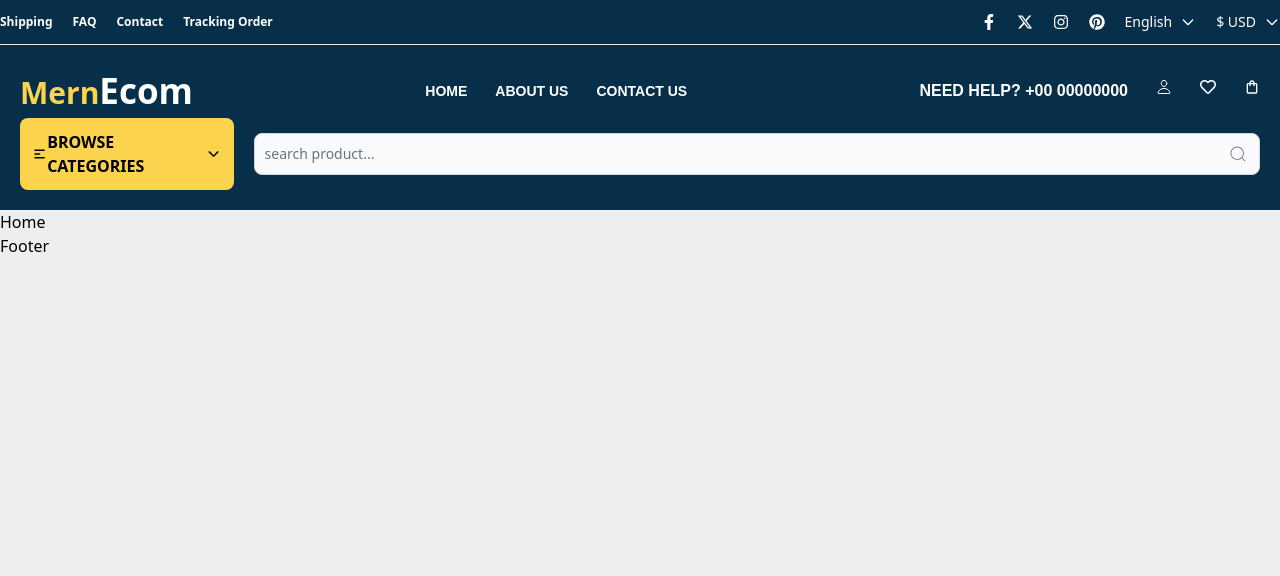
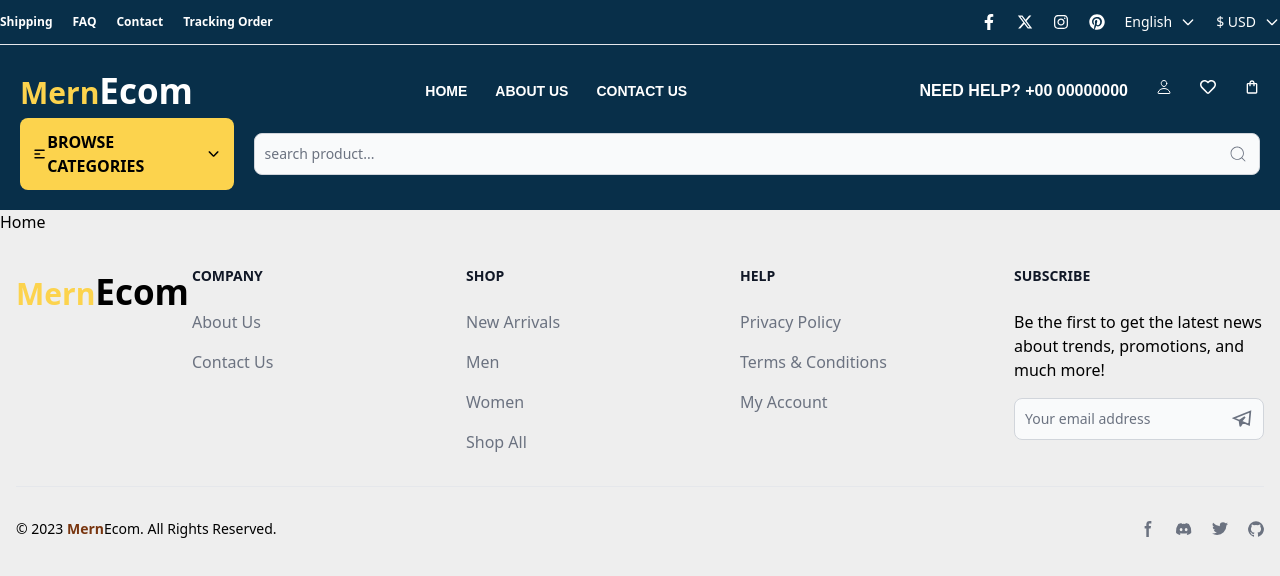
Before and after one commit to nitindahiya-dev/mern-ecommerce, a React (Vite) app in the folder client/: page / in a window 1280 px wide. Shown: the top 576 px of the page. Built offline with nearby package versions, Linux system fonts and the light colour scheme.

Commit message:
footer done

```diff
--- a/client/src/components/Footer.jsx
+++ b/client/src/components/Footer.jsx
@@ -1,6 +1,106 @@
+import { Link } from "react-router-dom";
+import { TextInput } from "flowbite-react";
+import { GrSend } from "react-icons/gr";
+
+
 
 export default function Footer() {
   return (
-    <div>Footer</div>
+
+
+    <footer>
+      <div className="mx-auto w-full max-w-[1450px] p-4 py-6 lg:py-8">
+        <div className="md:flex md:justify-between">
+          <div className="mb-6 md:mb-0">
+            <div className="logo">
+              <Link to={"/"} className="text-[35px] font-semibold"> <span className="text-amber-300 text-[30px]">Mern</span>Ecom</Link>
+            </div>
+          </div>
+          <div className="grid grid-cols-2 gap-8 sm:gap-6 sm:grid-cols-4">
+            <div>
+              <h2 className="mb-6 text-sm font-semibold text-gray-900 uppercase dark:text-white">COMPANY</h2>
+              <ul className="text-gray-500 dark:text-gray-400 font-medium">
+                <li className="mb-4">
+                  <a href="/about-us" className="hover:underline">About Us</a>
+                </li>
+                <li>
+                  <a href="https://tailwindcss.com/" className="hover:underline">Contact Us</a>
+                </li>
+              </ul>
+            </div>
+            <div>
+              <h2 className="mb-6 text-sm font-semibold text-gray-900 uppercase dark:text-white">SHOP</h2>
+              <ul className="text-gray-500 dark:text-gray-400 font-medium">
+                <li className="mb-4">
+                  <a href="/about-us" className="hover:underline">New Arrivals</a>
+                </li>
+                <li>
+                  <a href="https://tailwindcss.com/" className="hover:underline">Men</a>
+                </li>
+                <li className="mt-4 mb-4">
+                  <a href="/about-us" className="hover:underline">Women</a>
+                </li>
+                <li>
+                  <a href="https://tailwindcss.com/" className="hover:underline">Shop All</a>
+                </li>
+              </ul>
+            </div>
+            <div>
+              <h2 className="mb-6 text-sm font-semibold text-gray-900 uppercase dark:text-white">HELP</h2>
+              <ul className="text-gray-500 dark:text-gray-400 font-medium">
+                <li className="mb-4">
+                  <a href="#" className="hover:underline">Privacy Policy</a>
+                </li>
+                <li className="mb-4">
+                  <a href="#" className="hover:underline">Terms &amp; Conditions</a>
+                </li>
+                <li>
+                  <a href="#" className="hover:underline">My Account</a>
+                </li>
+              </ul>
+            </div>
+            <div className="max-w-[250px]">
+              <h2 className="mb-6 text-sm font-semibold text-gray-900 uppercase dark:text-white">SUBSCRIBE</h2>
+              <p>Be the first to get the latest news about trends, promotions, and much more!</p>
+              <form className="mt-4">
+                    <TextInput type="text" placeholder="Your email address" rightIcon={GrSend} />
+                </form>
+            </div>
+          </div>
+        </div>
+        <hr className="my-6 border-gray-200 sm:mx-auto dark:border-gray-700 lg:my-8" />
+        <div className="sm:flex sm:items-center sm:justify-between">
+          <span className="text-sm  sm:text-center">© 2023 <a href="https://flowbite.com/" className="hover:underline"><span className="text-amber-900 font-semibold">Mern</span>Ecom</a>. All Rights Reserved.
+          </span>
+          <div className="flex mt-4 sm:justify-center sm:mt-0">
+            <a href="!#" className="text-gray-500 hover:text-gray-900 dark:hover:text-white">
+              <svg className="w-4 h-4" aria-hidden="true" xmlns="http://www.w3.org/2000/svg" fill="currentColor" viewBox="0 0 8 19">
+                <path fillRule="evenodd" d="M6.135 3H8V0H6.135a4.147 4.147 0 0 0-4.142 4.142V6H0v3h2v9.938h3V9h2.021l.592-3H5V3.591A.6.6 0 0 1 5.592 3h.543Z" clipRule="evenodd" />
+              </svg>
+              <span className="sr-only">Facebook page</span>
+            </a>
+            <a href="!#" className="text-gray-500 hover:text-gray-900 dark:hover:text-white ms-5">
+              <svg className="w-4 h-4" aria-hidden="true" xmlns="http://www.w3.org/2000/svg" fill="currentColor" viewBox="0 0 21 16">
+                <path d="M16.942 1.556a16.3 16.3 0 0 0-4.126-1.3 12.04 12.04 0 0 0-.529 1.1 15.175 15.175 0 0 0-4.573 0 11.585 11.585 0 0 0-.535-1.1 16.274 16.274 0 0 0-4.129 1.3A17.392 17.392 0 0 0 .182 13.218a15.785 15.785 0 0 0 4.963 2.521c.41-.564.773-1.16 1.084-1.785a10.63 10.63 0 0 1-1.706-.83c.143-.106.283-.217.418-.33a11.664 11.664 0 0 0 10.118 0c.137.113.277.224.418.33-.544.328-1.116.606-1.71.832a12.52 12.52 0 0 0 1.084 1.785 16.46 16.46 0 0 0 5.064-2.595 17.286 17.286 0 0 0-2.973-11.59ZM6.678 10.813a1.941 1.941 0 0 1-1.8-2.045 1.93 1.93 0 0 1 1.8-2.047 1.919 1.919 0 0 1 1.8 2.047 1.93 1.93 0 0 1-1.8 2.045Zm6.644 0a1.94 1.94 0 0 1-1.8-2.045 1.93 1.93 0 0 1 1.8-2.047 1.918 1.918 0 0 1 1.8 2.047 1.93 1.93 0 0 1-1.8 2.045Z" />
+              </svg>
+              <span className="sr-only">Discord community</span>
+            </a>
+            <a href="!#" className="text-gray-500 hover:text-gray-900 dark:hover:text-white ms-5">
+              <svg className="w-4 h-4" aria-hidden="true" xmlns="http://www.w3.org/2000/svg" fill="currentColor" viewBox="0 0 20 17">
+                <path fillRule="evenodd" d="M20 1.892a8.178 8.178 0 0 1-2.355.635 4.074 4.074 0 0 0 1.8-2.235 8.344 8.344 0 0 1-2.605.98A4.13 4.13 0 0 0 13.85 0a4.068 4.068 0 0 0-4.1 4.038 4 4 0 0 0 .105.919A11.705 11.705 0 0 1 1.4.734a4.006 4.006 0 0 0 1.268 5.392 4.165 4.165 0 0 1-1.859-.5v.05A4.057 4.057 0 0 0 4.1 9.635a4.19 4.19 0 0 1-1.856.07 4.108 4.108 0 0 0 3.831 2.807A8.36 8.36 0 0 1 0 14.184 11.732 11.732 0 0 0 6.291 16 11.502 11.502 0 0 0 17.964 4.5c0-.177 0-.35-.012-.523A8.143 8.143 0 0 0 20 1.892Z" clipRule="evenodd" />
+              </svg>
+              <span className="sr-only">Twitter page</span>
+            </a>
+            <a href="https://github.com/nitindahiya199" className="text-gray-500 hover:text-gray-900 dark:hover:text-white ms-5">
+              <svg className="w-4 h-4" aria-hidden="true" xmlns="http://www.w3.org/2000/svg" fill="currentColor" viewBox="0 0 20 20">
+                <path fillRule="evenodd" d="M10 .333A9.911 9.911 0 0 0 6.866 19.65c.5.092.678-.215.678-.477 0-.237-.01-1.017-.014-1.845-2.757.6-3.338-1.169-3.338-1.169a2.627 2.627 0 0 0-1.1-1.451c-.9-.615.07-.6.07-.6a2.084 2.084 0 0 1 1.518 1.021 2.11 2.11 0 0 0 2.884.823c.044-.503.268-.973.63-1.325-2.2-.25-4.516-1.1-4.516-4.9A3.832 3.832 0 0 1 4.7 7.068a3.56 3.56 0 0 1 .095-2.623s.832-.266 2.726 1.016a9.409 9.409 0 0 1 4.962 0c1.89-1.282 2.717-1.016 2.717-1.016.366.83.402 1.768.1 2.623a3.827 3.827 0 0 1 1.02 2.659c0 3.807-2.319 4.644-4.525 4.889a2.366 2.366 0 0 1 .673 1.834c0 1.326-.012 2.394-.012 2.72 0 .263.18.572.681.475A9.911 9.911 0 0 0 10 .333Z" clipRule="evenodd" />
+              </svg>
+              <span className="sr-only">GitHub account</span>
+            </a>
+          </div>
+        </div>
+      </div>
+    </footer>
+
   )
 }
--- a/client/src/components/Search.jsx
+++ b/client/src/components/Search.jsx
@@ -7,11 +7,11 @@
 export default function Search() {
     return (
         <div className="max-w-[1450px] mx-auto text-black flex items-center">
-            <div className="bg-amber-300 relative transition ease-in-out duration-300 cursor-pointer group w-[250px] flex items-center justify-between p-3 font-semibold rounded-lg">
+            <div className="bg-amber-300 relative cursor-pointer group w-[250px] flex items-center justify-between p-3 font-semibold rounded-lg">
                 <HiMenuAlt1 />
                 <span >BROWSE CATEGORIES</span>
                 <IoIosArrowDown />
-                <div className="invisible opacity-100 transition ease-in-out duration-300 absolute top-[65px] left-0 rounded-md right-0 bg-white group-hover:flex group-hover:visible group-hover:opacity-100  group-hover:top-[45px] flex-col items-left gap-5 p-10 ">
+                <div className="hidden  absolute top-[45px]  left-0 rounded-md right-0 bg-white group-hover:flex flex-col items-left gap-5 p-10 ">
                     <p>Lorem, ipsum.</p>
                     <p>Lorem, ipsum.</p>
                     <p>Lorem, ipsum.</p>
```
